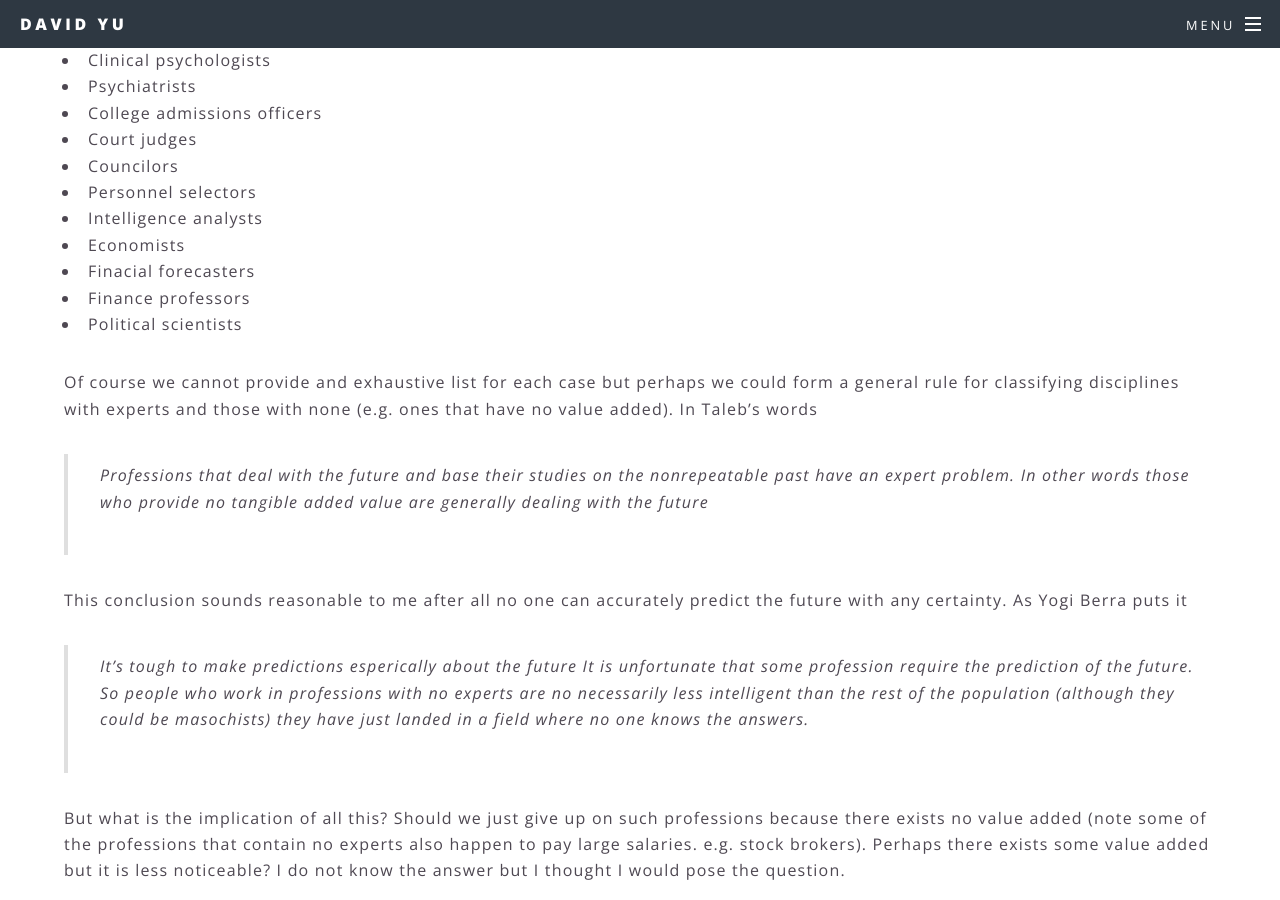
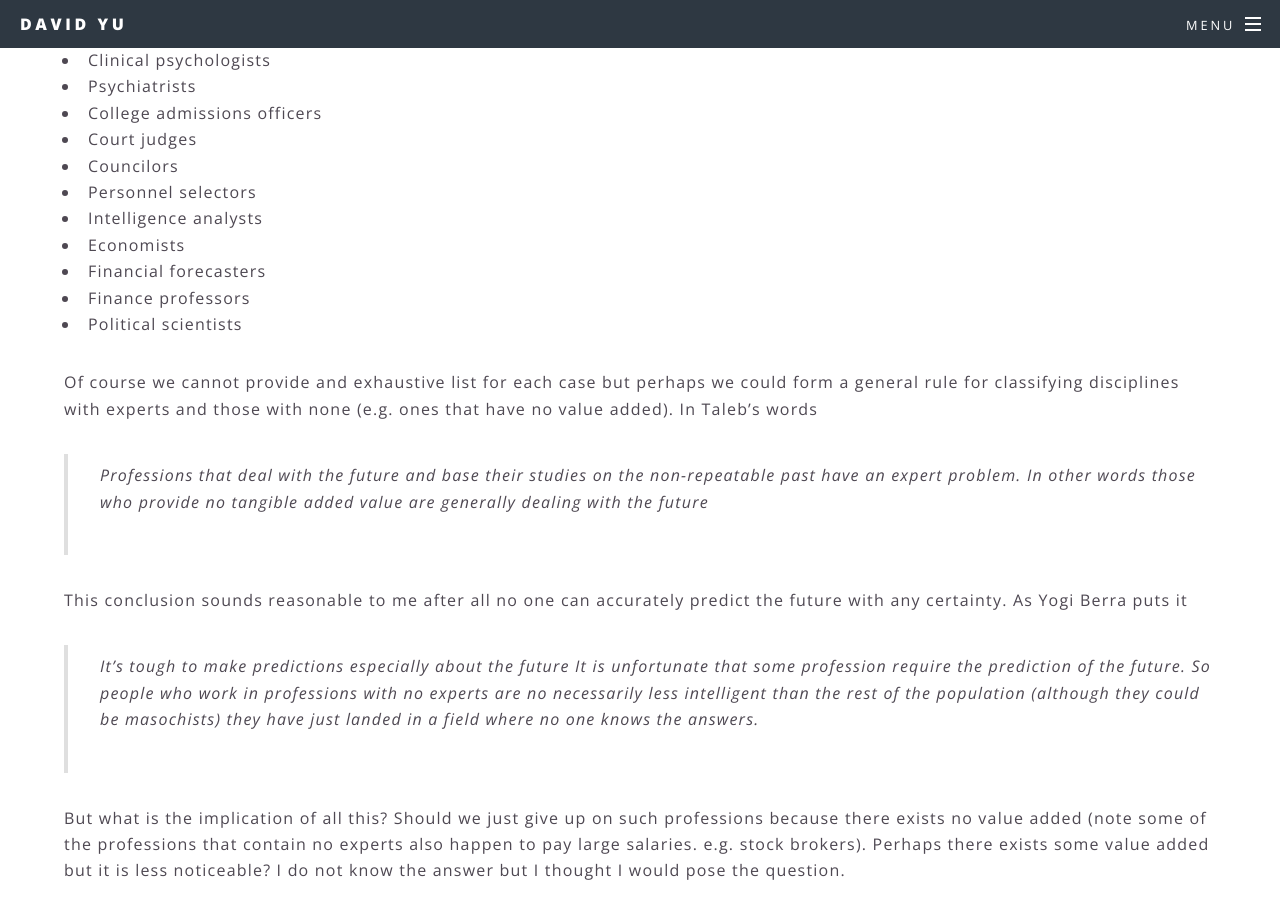
Before and after one commit to fkingnoobgg/my-portfolio-site, a Jekyll site: the page built from _posts/2017-07-07-Expert experts.md, in a window 1280 px wide and 900 px high, scrolled down 1301 px. Built offline with Jekyll 4.4.1, drawn with Linux system fonts in a browser that asks for light colours; some of the changed text lies outside the part shown.

Commit message:
update posts

```diff
--- a/_posts/2017-07-07-Expert experts.md
+++ b/_posts/2017-07-07-Expert experts.md
@@ -34,16 +34,16 @@ Experts who tend to be.... not experts:
 * Personnel selectors
 * Intelligence analysts
 * Economists
-* Finacial forecasters
+* Financial forecasters
 * Finance professors
 * Political scientists
 
 Of course we cannot provide and exhaustive list for each case but perhaps we could form a general rule for classifying disciplines with experts and those with none (e.g. ones that have no value added).
 In Taleb's words
->Professions that deal with the future and base their studies on the nonrepeatable past have an expert problem. In other words those who provide no tangible added value are generally dealing with the future
+>Professions that deal with the future and base their studies on the non-repeatable past have an expert problem. In other words those who provide no tangible added value are generally dealing with the future
 
 This conclusion sounds reasonable to me after all no one can accurately predict the future with any certainty. As Yogi Berra puts it
->It's tough to make predictions esperically about the future
+>It's tough to make predictions especially about the future
 It is unfortunate that some profession require the prediction of the future. So people who work in professions with no experts are no necessarily less intelligent than the rest of the population (although they could be masochists) they have just landed in a field where no one knows the answers.
 
 But what is the implication of all this? Should we just give up on such professions because there exists no value added (note some of the professions that contain no experts also happen to pay large salaries. e.g. stock brokers). Perhaps there exists some value added but it is less noticeable? I do not know the answer but I thought I would pose the question.
```
Also changed, not shown: other parts of _posts/2017-07-07-Expert experts.md (+1 -1 lines), _posts/2017-06-30-Introduction to my blog.md (+1 -1 lines).
